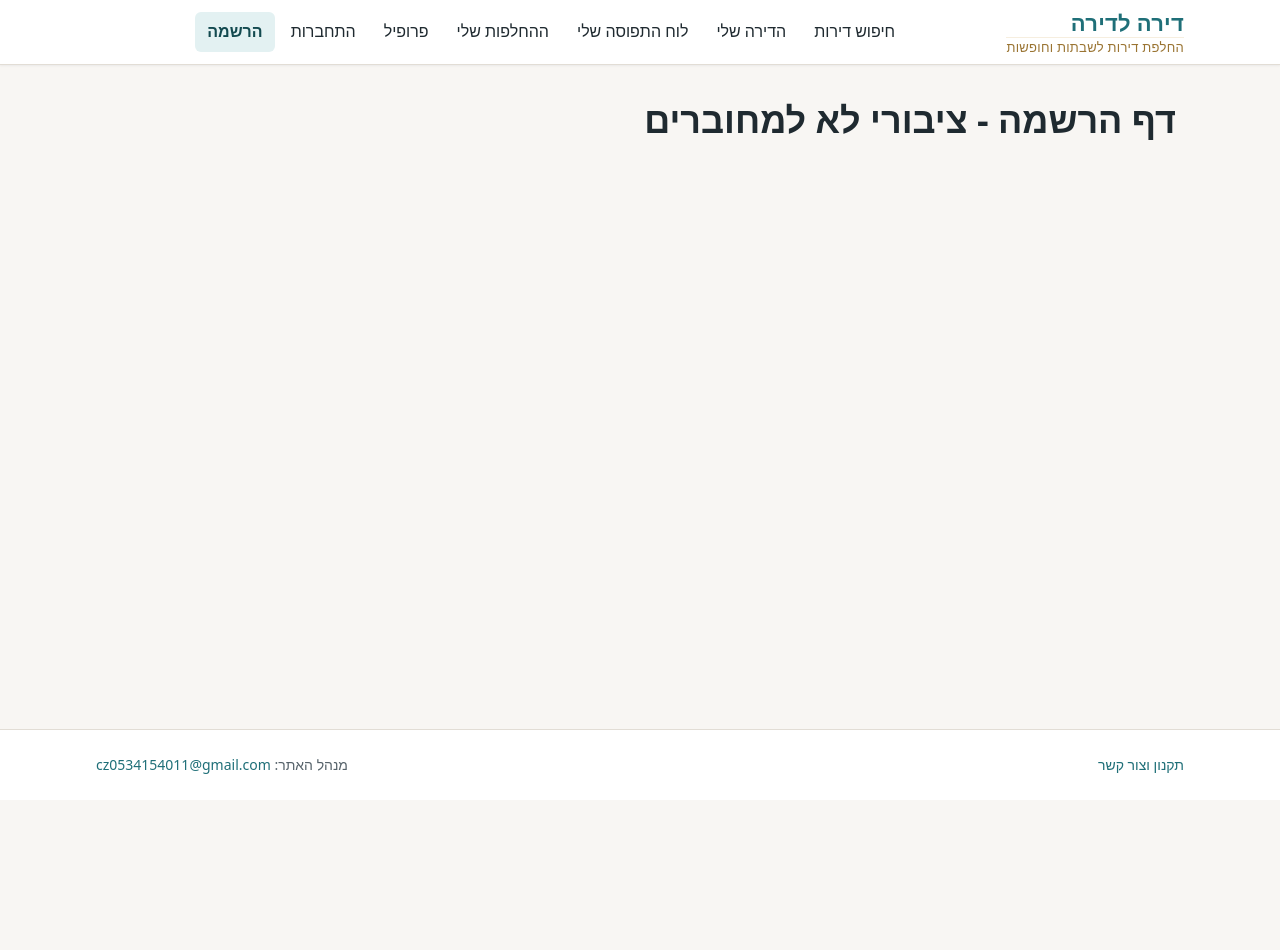
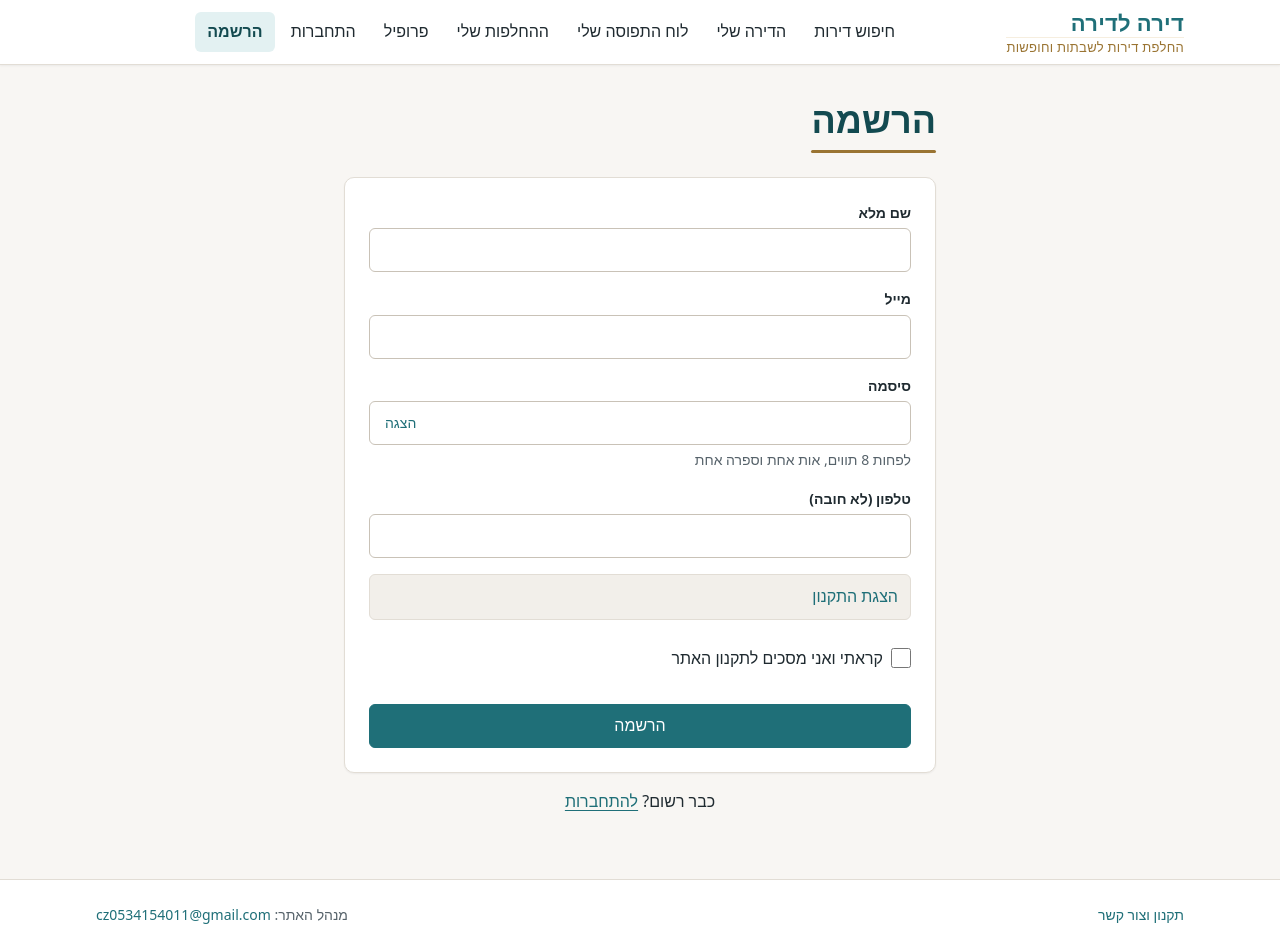
Before and after one commit to cz0534154011/apartment-swap, a React (Vite) app in the folder client/: page /register in a window 1280 px wide. Before the commit the page ends 800 px from the top, so only its background shows below. Built offline with nearby package versions, Linux system fonts and the light colour scheme; no server answers.

Commit message:
Add register page

```diff
--- a/client/src/pages/RegisterPage.tsx
+++ b/client/src/pages/RegisterPage.tsx
@@ -1,9 +1,86 @@
+import { useForm } from "react-hook-form";
+import { useMutation, useQuery } from "@tanstack/react-query";
+import { getSiteInfo } from "../api/site";
+import { useNavigate, Link } from "react-router-dom";
+import { useAuth } from "../context/AuthContext";
+import { type RegisterData } from "../api/auth";
+import { useState } from "react";
 
-function RegisterPage(){
-    return(
-        <>
-        <h1>דף הרשמה  - ציבורי לא למחוברים </h1>
-        </>
+function RegisterPage() {
+    const [showPassword, setShowPassword] = useState(false);
+    const { register: registerUser } = useAuth();
+    const navigate = useNavigate();
+    const {
+        register,
+        handleSubmit,
+        formState: { errors }
+    } = useForm<RegisterData>()
+    const { mutate, isPending, error } = useMutation({
+        mutationFn: registerUser,
+        onSuccess: () => navigate("/my-apartment")
+    })
+    const { data: siteInfo } = useQuery({
+        queryKey: ["siteInfo"],
+        queryFn: getSiteInfo
+    })
+    function onSubmit(data: RegisterData) {
+        mutate(data);
+    }
+
+    return (
+        <div className="container container--narrow">
+            <div className="page-header">
+                <h1 className="page-header__title">הרשמה</h1>
+            </div>
+            <div className="card">
+                <form className="form" onSubmit={handleSubmit(onSubmit)} noValidate>
+                    <div className="field">
+                        <label className="field__label" htmlFor="fullName">שם מלא</label>
+                        <input className="field__input" id="fullName" type="text" aria-invalid={!!errors.fullName} {...register("fullName", { required: "יש למלא שם מלא", minLength: { value: 2, message: "שם מלא חייב לכלול לפחות 2 תווים" } })}></input>
+                        {errors.fullName && <p className="field__error">{errors.fullName.message}</p>}
+                    </div>
+                    <div className="field">
+                        <label className="field__label" htmlFor="email">מייל</label>
+                        <input className="field__input" id="email" type="email" aria-invalid={!!errors.email} {...register("email", { required: "יש למלא מייל", pattern: { value: /^[^\s@]+@[^\s@]+\.[^\s@]+$/, message: "כתובת מייל לא תקינה" } })}></input>
+                        {errors.email && <p className="field__error">{errors.email.message}</p>}
+                    </div>
+                    <div className="field">
+                        <label className="field__label" htmlFor="password">סיסמה</label>
+                        <div className="password-field">
+                            <input className="field__input" id="password" type={showPassword?"text":"password"} aria-invalid={!!errors.password} {...register("password", { required: "יש למלא סיסמה", minLength: { value: 8, message: "הסיסמה חייבת לכלול לפחות 8 תווים" }, pattern: { value: /^(?=.*[A-Za-z\u0590-\u05FF])(?=.*\d).+$/, message: "הסיסמה חייבת לכלול אות אחת וספרה אחת" } })}></input>
+                            <button className="password-field__toggle" type="button" onClick={()=>setShowPassword(!showPassword)} aria-label="הצגת הסיסמה">{showPassword?"הסתרה":"הצגה"}</button>
+                        </div>
+                        <p className="field__hint">לפחות 8 תווים, אות אחת וספרה אחת</p>
+                        {errors.password && <p className="field__error">{errors.password.message}</p>}
+                    </div>
+                    <div className="field">
+                        <label className="field__label" htmlFor="phone">טלפון (לא חובה)</label>
+                        <input className="field__input" id="phone" type="tel" aria-invalid={!!errors.phone} {...register("phone", { pattern: { value: /^\+?[\d\s\-()]{9,20}$/, message: "מספר טלפון לא תקין" } })}></input>
+                        {errors.phone && <p className="field__error">{errors.phone.message}</p>}
+                    </div>
+                    <details className="terms-box">
+                        <summary className="terms-box__summary">הצגת התקנון</summary>
+                        <p className="terms-box__text">{siteInfo?.termsText}</p>
+                    </details>
+                    <div className="field">
+                        <label className="checkbox">
+                            <input type="checkbox" {...register("acceptTerms", { required: "יש לאשר את התקנון" })}></input>
+                            קראתי ואני מסכים לתקנון האתר
+                        </label>
+                        {errors.acceptTerms && <p className="field__error">{errors.acceptTerms.message}</p>}
+                    </div>
+
+                    {error && <div className="alert alert--error">
+                        <p className="alert__text">{error.message}</p>
+                    </div>}
+                    <div className="form__actions">
+                        <button className="btn btn--primary btn--block" type="submit" disabled={isPending}>{isPending ? "נרשם..." : "הרשמה"}</button>
+                    </div>
+                </form>
+            </div>
+            <p className="text-center mt-md">כבר רשום? {"  "}
+                <Link to={"/login"}>להתחברות</Link></p>
+        </div>
     )
 }
 export default RegisterPage
--- a/client/src/styles/components.css
+++ b/client/src/styles/components.css
@@ -383,6 +383,69 @@ input[type="tel"].field__input {
   .checkbox-group {
     grid-template-columns: repeat(3, minmax(0, 1fr));
   }
+}
+
+/* שדה סיסמה עם כפתור "הצגה / הסתרה" בתוך השדה */
+.password-field {
+  position: relative;
+}
+
+.password-field .field__input {
+  padding-inline-end: 5.5rem;
+}
+
+.password-field__toggle {
+  position: absolute;
+  inset-block: 4px;
+  inset-inline-end: 4px;
+  display: inline-flex;
+  align-items: center;
+  padding: 0 var(--space-3);
+  background: none;
+  border: 0;
+  border-radius: var(--radius-sm);
+  color: var(--color-primary);
+  font-size: var(--font-size-sm);
+  font-weight: var(--font-weight-medium);
+  cursor: pointer;
+}
+
+.password-field__toggle:hover {
+  background-color: var(--color-primary-softer);
+  color: var(--color-primary-active);
+}
+
+/* תקנון שנפתח ונסגר בתוך טופס (תגית details) */
+.terms-box {
+  background-color: var(--color-surface-muted);
+  border: 1px solid var(--color-border);
+  border-radius: var(--radius-sm);
+}
+
+.terms-box__summary {
+  display: flex;
+  align-items: center;
+  min-height: var(--control-height);
+  padding: 0 var(--space-3);
+  color: var(--color-primary);
+  font-weight: var(--font-weight-medium);
+  cursor: pointer;
+}
+
+.terms-box__summary:hover {
+  color: var(--color-primary-active);
+}
+
+.terms-box__text {
+  max-height: 220px;
+  margin: 0;
+  padding: var(--space-3);
+  overflow-y: auto;
+  border-block-start: 1px solid var(--color-border);
+  background-color: var(--color-surface);
+  font-size: var(--font-size-sm);
+  line-height: 1.7;
+  white-space: pre-line;
 }
 
 /* תזכורת בולטת מעל כפתור שמירה */
```
Also changed, not shown: client/style-guide.html (+21 -1 lines), 1 other file (tests, documents, lock files or other folders).
